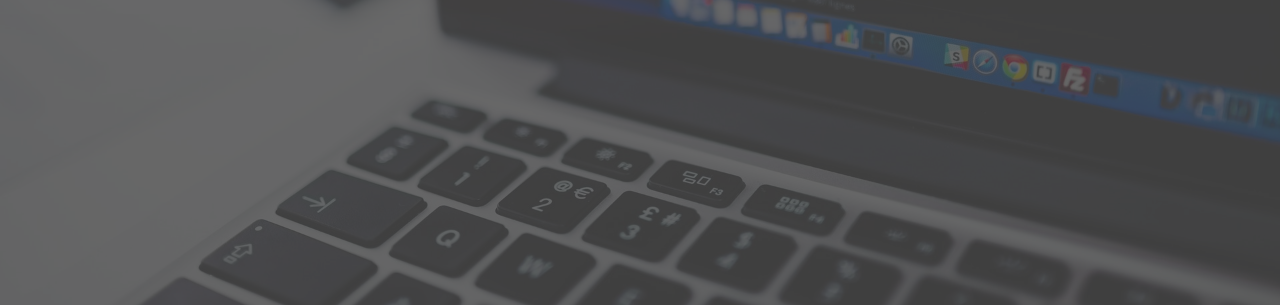
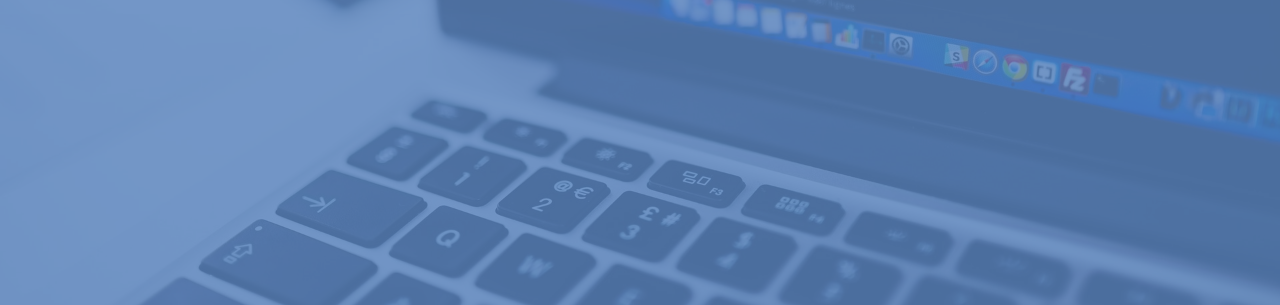
Before and after one commit to T882200/my_portfolio, a website: page docs/index.html in a window 1280 px wide. Shown: the part 495-800 px from the top of the page. Drawn offline with Linux system fonts and the light colour scheme.

Commit message:
change some color scheme

```diff
--- a/scss/_config.scss
+++ b/scss/_config.scss
@@ -1,5 +1,10 @@
-$primary-color: #444;
-$secondary-color: #eece1a;
+// $primary-color: #444;
+// $secondary-color: #eece1a;
+$primary-color: #537fbb;
+$secondary-color: #ffeeb0;
+
+
+
 $show-home-image: true;
 $home-image: url('../img/background.jpg');
 $background-opacity: 0.8;
```
Also changed, not shown: dist/css/main.css, docs/css/main.css.
